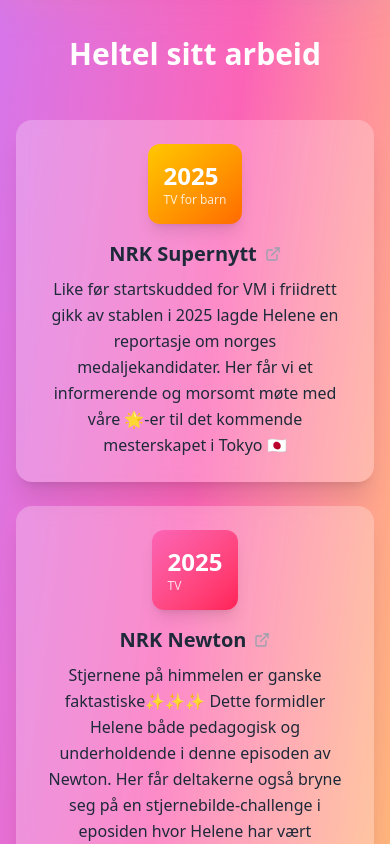
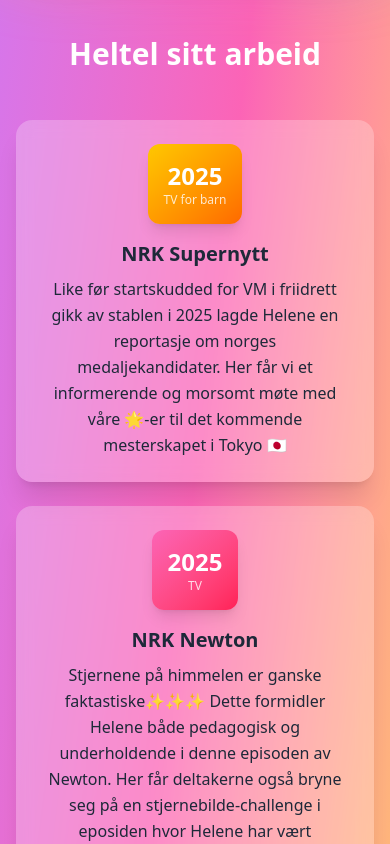
Before and after one commit to vegardhaneberg/Heltel, a React (Vite) app: page / in a window 390 px wide. Shown: the part 1100-1944 px from the top of the page. Built offline with nearby package versions, Linux system fonts and the light colour scheme.

Commit message:
Improve styling

```diff
--- a/src/App.tsx
+++ b/src/App.tsx
@@ -16,10 +16,6 @@
                 Helene Maria Tellefsen
               </h1>
             </div>
-            {/* <div className="flex items-center space-x-2">
-              <Trophy className="w-5 h-5 text-yellow-500 animate-pulse" />
-              <Medal className="w-5 h-5 text-yellow-500 animate-pulse" />
-            </div> */}
           </div>
         </div>
       </header>
@@ -95,13 +91,43 @@
 
         <div className="space-y-6">
           {WorkTimeLine.map((item, index) => (
+            <div key={index}>
+              {/* Mobile version: whole card is a link */}
+              <a
+                href={item.link}
+                target="_blank"
+                rel="noopener noreferrer"
+                className="block sm:hidden"
+              >
+                <div className="bg-white/25 backdrop-blur-sm rounded-2xl shadow-xl p-6 transform hover:scale-[1.02] transition-all duration-300 hover:shadow-2xl">
+                  <div className="flex flex-col items-center gap-4">
                     <div
-              key={index}
-              className="bg-white/25 backdrop-blur-sm rounded-2xl shadow-xl p-6 sm:p-8 transform hover:scale-[1.02] transition-all duration-300 hover:shadow-2xl"
+                      className={`${item.color} rounded-xl p-4 sm:p-6 shadow-lg flex-shrink-0 self-center flex flex-col items-center`}
                     >
+                      <div className="text-2xl font-black text-white">
+                        {item.year}
+                      </div>
+                      <div className="text-xs text-white/80 font-medium">
+                        {item.type}
+                      </div>
+                    </div>
+                    <div className="w-full text-center">
+                      <h4 className="text-xl font-bold text-gray-800 mb-2">
+                        {item.title}
+                      </h4>
+                      <p className="text-gray-800 leading-relaxed">
+                        {item.description}
+                      </p>
+                    </div>
+                  </div>
+                </div>
+              </a>
+
+              {/* Desktop version: original card with icon */}
+              <div className="hidden sm:block bg-white/25 backdrop-blur-sm rounded-2xl shadow-xl p-6 sm:p-8 transform hover:scale-[1.02] transition-all duration-300 hover:shadow-2xl">
                 <div className="flex flex-col items-center sm:flex-row sm:items-center gap-4 sm:gap-6">
                   <div
-                  className={`${item.color} rounded-xl p-4 sm:p-6 shadow-lg flex-shrink-0 self-center`}
+                    className={`${item.color} rounded-xl p-4 sm:p-6 shadow-lg flex-shrink-0 self-center flex flex-col items-center`}
                   >
                     <div className="text-2xl sm:text-3xl font-black text-white">
                       {item.year}
@@ -120,6 +146,7 @@
                     <p className="text-gray-800 leading-relaxed">
                       {item.description}
                     </p>
+                  </div>
                 </div>
               </div>
             </div>
```
Lines whose indentation alone changed are shown as unchanged.
